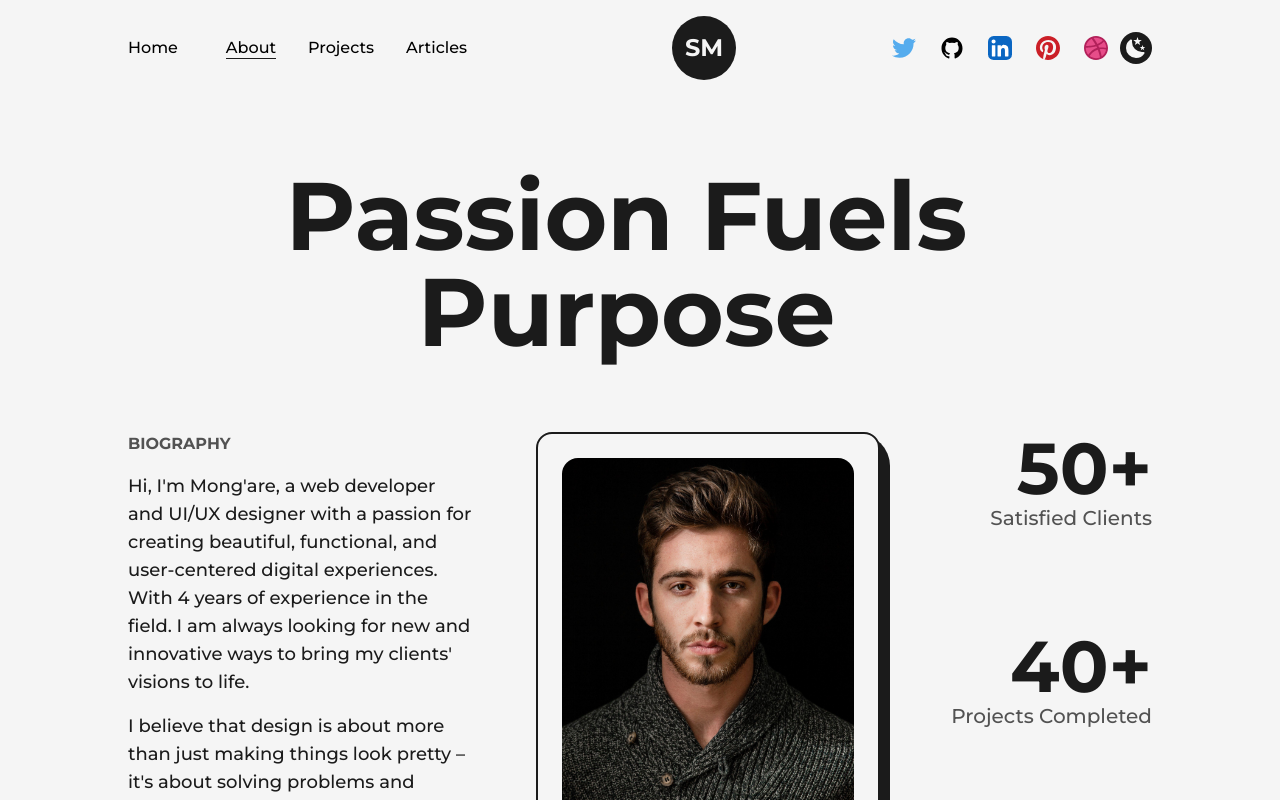
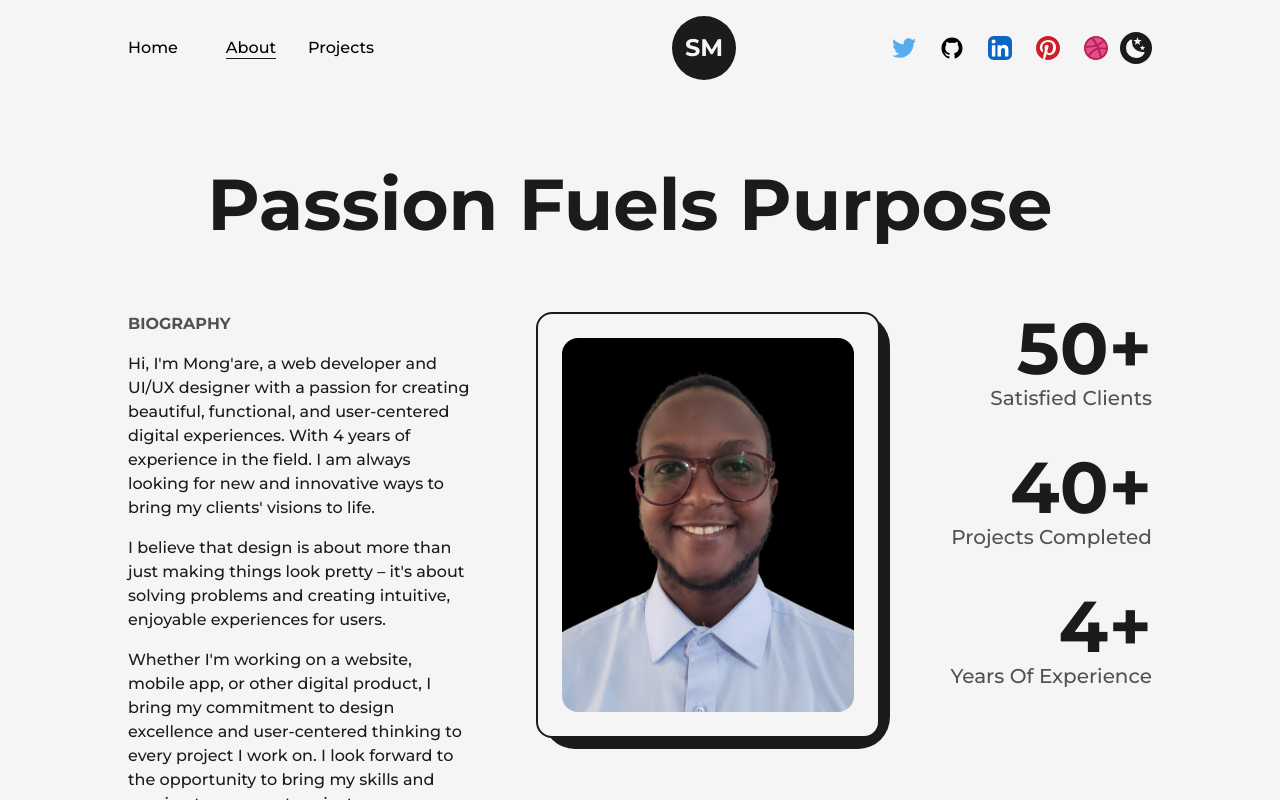
Before and after one commit to samwel-mongare/official-portfolio, a Next.js app: page /about in a window 1280 px wide. Shown: the top 800 px of the page. Built offline with nearby package versions, Linux system fonts and the light colour scheme.

Commit message:
Remove the articles page

```diff
--- a/app/about/page.js
+++ b/app/about/page.js
@@ -4,7 +4,7 @@ import AnimatedText from "@/components/AnimatedText"
 import Layout from "@/components/Layout"
 import Head from "next/head"
 import Image from "next/image"
-import profilePic from '../../public/images/profile/developer-pic-2.jpg';
+import profilePic from '../../public/images/profile/developer-pic-2.png';
 import Skills from "@/components/Skills";
 import { myBiography } from "../../dataLibrary/myInformation";
 import Experience from "@/components/Experience";
@@ -23,19 +23,19 @@ const About = () => {
       dark:text-light
       '>
         <Layout className="pt-16">
-        <AnimatedText text={"Passion Fuels Purpose"} className='mb-16 lg:!text-7xl sm:!text-6xl xs:!text-4xl sm:mb-8' />
+        <AnimatedText text={"Passion Fuels Purpose"} className='mb-16 lg:!text-6xl sm:!text-5xl xs:!text-4xl sm:mb-8' />
         <div className="grid w-full grid-cols-8 gap-16 sm:gap-8">
           <div className="col-span-3 flex flex-col justify-start items-start xl:col-span-4 md:order-2 md:col-span-8">
             <h2 className="text-large font-bold uppercase mb-4 text-dark/75 dark:text-light/75 ">Biography</h2>
-            <p className="font-medium text-lg xl:text-base">
+            <p className="font-medium text-lg 2xl:text-base">
              {myBiography[0]}
             </p>
 
-            <p className="font-medium my-4 text-lg xl:text-base">
+            <p className="font-medium my-4 text-lg 2xl:text-base">
               {myBiography[1]}
             </p>
 
-            <p className="font-medium text-lg xl:text-base">
+            <p className="font-medium text-lg 2xl:text-base">
               {myBiography[2]}
             </p>
           </div>
--- a/app/components/AnimatedText.jsx
+++ b/app/components/AnimatedText.jsx
@@ -31,7 +31,7 @@ const singleWord = {
 const AnimatedText = ({ text , className=""}) => {
   return (
     <div className="w-full mx-auto py-2 sm:py-0 flex items-center justify-center text-center overflow-hidden">
-      <motion.h1 className={`inline-block w-full text-dark dark:text-light font-bold capitalize text-8xl ${className}`}
+      <motion.h1 className={`inline-block w-full text-dark dark:text-light font-bold capitalize text-7xl ${className}`}
         variants={quote}
         initial="initial"
         animate="animate"
--- a/app/components/DesktopMenu.jsx
+++ b/app/components/DesktopMenu.jsx
@@ -24,7 +24,7 @@ const DesktopMenu = ({ mode, setMode }) => {
         <CustomLink href= "/" title= "Home" className= "mr-8" />
         <CustomLink href= "/about" title= "About" className= "mx-4" />
         <CustomLink href= "/projects" title= "Projects" className= "mx-4" />
-        <CustomLink href= "/articles" title= "Articles" className= "ml-4" />
+        {/* <CustomLink href= "/articles" title= "Articles" className= "ml-4" /> */}
       </nav>
 
       <nav className="flex items-center justify-center flex-wrap">
--- a/app/components/MobileMenu.jsx
+++ b/app/components/MobileMenu.jsx
@@ -40,7 +40,7 @@ const MobileMenu = ({ mode, setMode, isOpen, handleClick }) => {
         <CustomLink toggle={handleClick} href= "/" title= "Home" className= "" />
         <CustomLink toggle={handleClick} href= "/about" title= "About" className= "" />
         <CustomLink toggle={handleClick} href= "/projects" title= "Projects" className= "" />
-        <CustomLink toggle={handleClick} href= "/articles" title= "Articles" className= "" />
+        {/* <CustomLink toggle={handleClick} href= "/articles" title= "Articles" className= "" /> */}
       </nav>
 
       <nav className="flex items-center justify-center flex-wrap mt-2">
--- a/app/components/NavBar.jsx
+++ b/app/components/NavBar.jsx
@@ -5,7 +5,6 @@ import Logo from "./Logo"
 import useThemeSwitcher from "./hooks/useThemeSwitcher";
 import DesktopMenu from "./DesktopMenu";
 import MobileMenu from "./MobileMenu";
-import { usePathname } from "next/navigation";
 
 const NavBar = () => {
   const [ mode, setMode ] = useThemeSwitcher();
--- a/app/components/Skills.jsx
+++ b/app/components/Skills.jsx
@@ -19,7 +19,7 @@ const Skill = ({ name, x, y }) => {
 const Skills = () => {
   return (
     <>
-     <h2 className="font-bold text-8xl mt-60 w-full text-center md:text-6xl md:mt-32">Skills</h2>
+     <h2 className="font-bold text-8xl mt-60 w-full text-center lg:mb-4 md:mt-32">Skills</h2>
      <div className="w-full h-screen lg:h-[80vh] sm:h-[60vh] xs:h-[50vh] flex relative items-center justify-center
       rounded-full bg-circularLight dark:bg-circularDark lg:bg-circularLightLg lg:dark:bg-circularDarkLg
       md:bg-circularLightMd md:dark:bg-circularDarkMd sm:bg-circularLightSm sm:dark:bg-circularDarkSm ">
--- a/dataLibrary/myInformation.js
+++ b/dataLibrary/myInformation.js
@@ -40,8 +40,8 @@ export const mySkills = [
   },
   {
     name: 'Figma',
-    x: "10vw",
-    y: "-25vw",
+    x: "22vw",
+    y: "-23vw",
   },
   {
     name: 'Web Design',
```
Also changed, not shown: app/articles/index.js (renamed from app/articles/page.js), public/images/profile/developer-pic-2.png (added).
